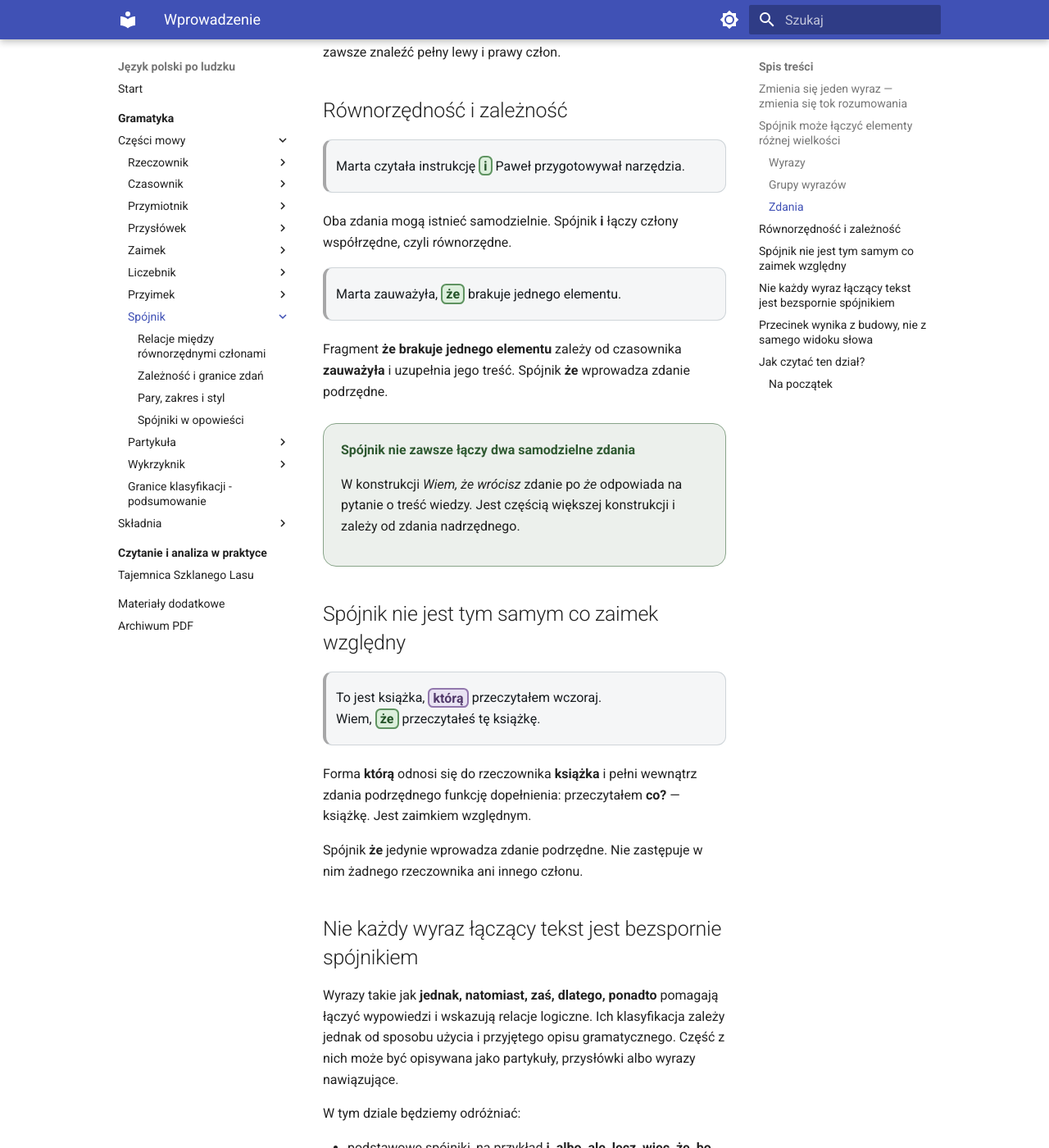
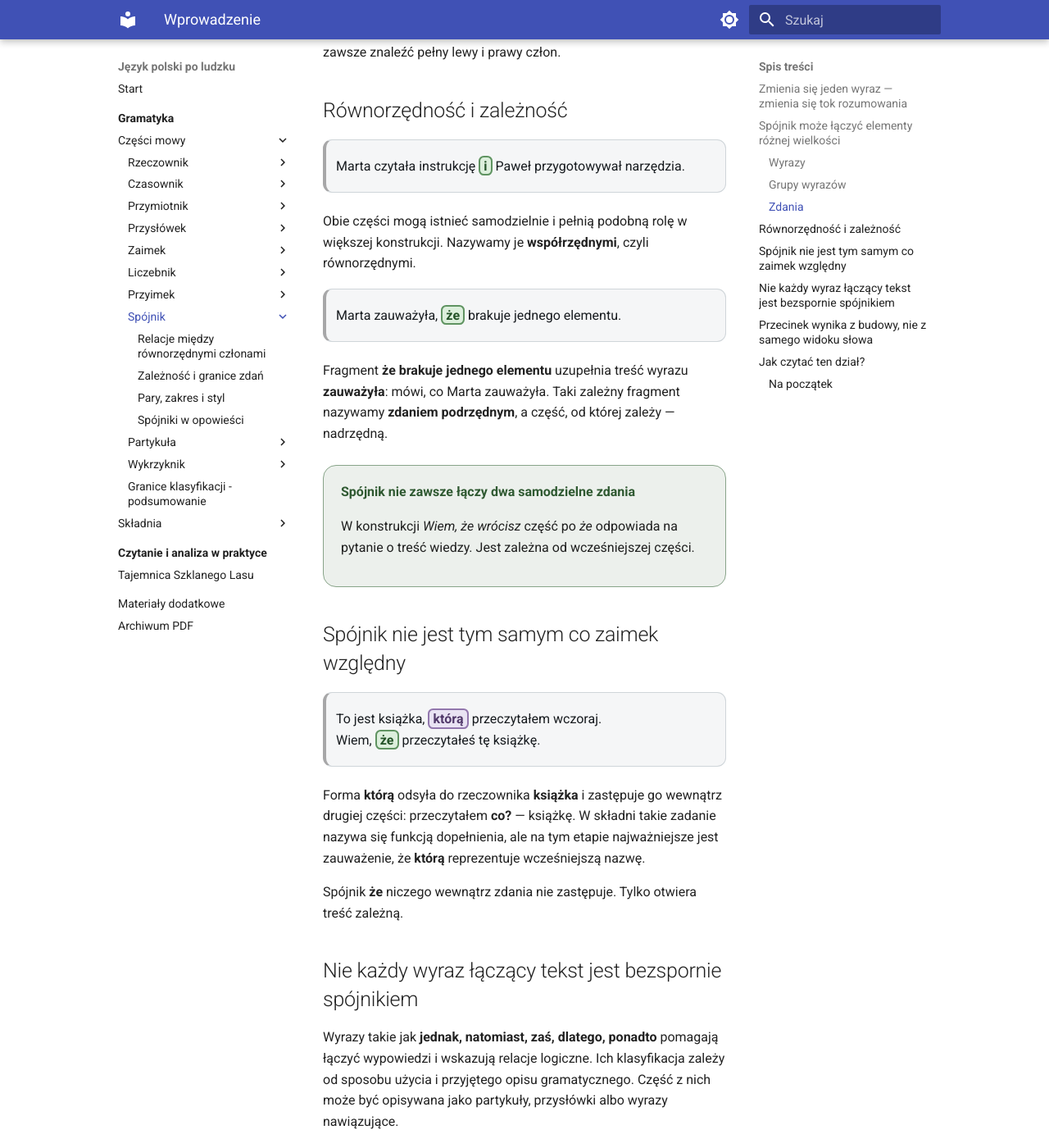
Before and after one commit to dchorazkiewicz/SP_JP, an MkDocs documentation site: the page built from docs/gramatyka/czesci-mowy/spojnik/index.md, in a window 1280 px wide and 1400 px high, scrolled down 1597 px. Shown: the whole window at 82% size. Built offline with MkDocs 1.6.1 and Material for MkDocs 9.7.7, drawn with Linux system fonts in a browser that asks for light colours; some of the changed text lies outside the part shown.

Commit message:
Usuń niewyjaśnione terminy składniowe z wprowadzenia do spójnika

```diff
--- a/docs/gramatyka/czesci-mowy/spojnik/index.md
+++ b/docs/gramatyka/czesci-mowy/spojnik/index.md
@@ -15,12 +15,12 @@
 > <span class="member-left">Marta wróciła do pracowni</span>, <span class="conj-focus">więc</span> <span class="member-right">dokończyła model</span>.
 > <span class="member-left">Marta wróciła do pracowni</span>, <span class="conj-focus">ponieważ</span> <span class="member-right">chciała dokończyć model</span>.
 
-W pierwszym zdaniu spójnik **i** dodaje drugą czynność. **Ale** wprowadza sprzeczność z oczekiwaniem. **Więc** przedstawia dokończenie modelu jako skutek powrotu. **Ponieważ** odwraca kierunek wyjaśnienia: drugie zdanie podaje przyczynę powrotu.
+W pierwszym zdaniu **i** dodaje drugą czynność. **Ale** wprowadza treść inną od oczekiwanej. **Więc** przedstawia dokończenie modelu jako skutek powrotu. **Ponieważ** odwraca kierunek wyjaśnienia: druga część podaje przyczynę powrotu.
 
 <div class="conjunction-concept">
   <span class="conjunction-concept__label">Pojęcie</span>
   <strong>Spójnik</strong>
-  <p>To nieodmienna część mowy służąca do łączenia elementów i wyrażania relacji między nimi. Sam spójnik nie jest zwykle osobnym członem zdania: nie zastępuje podmiotu, dopełnienia ani okolicznika.</p>
+  <p>To nieodmienna część mowy służąca do łączenia elementów i wyrażania relacji między nimi. Sam spójnik nie nazywa osoby, rzeczy, czynności ani okoliczności — jego podstawowym zadaniem jest łączenie treści.</p>
 </div>
 
 ## Spójnik może łączyć elementy różnej wielkości
@@ -46,15 +46,15 @@
 
 > Marta czytała instrukcję <span class="conj-focus">i</span> Paweł przygotowywał narzędzia.
 
-Oba zdania mogą istnieć samodzielnie. Spójnik **i** łączy człony współrzędne, czyli równorzędne.
+Obie części mogą istnieć samodzielnie i pełnią podobną rolę w większej konstrukcji. Nazywamy je **współrzędnymi**, czyli równorzędnymi.
 
 > Marta zauważyła, <span class="conj-focus">że</span> brakuje jednego elementu.
 
-Fragment **że brakuje jednego elementu** zależy od czasownika **zauważyła** i uzupełnia jego treść. Spójnik **że** wprowadza zdanie podrzędne.
+Fragment **że brakuje jednego elementu** uzupełnia treść wyrazu **zauważyła**: mówi, co Marta zauważyła. Taki zależny fragment nazywamy **zdaniem podrzędnym**, a część, od której zależy — nadrzędną.
 
 <div class="conjunction-checkpoint">
   <div class="conjunction-checkpoint__title">Spójnik nie zawsze łączy dwa samodzielne zdania</div>
-  <p>W konstrukcji <em>Wiem, że wrócisz</em> zdanie po <em>że</em> odpowiada na pytanie o treść wiedzy. Jest częścią większej konstrukcji i zależy od zdania nadrzędnego.</p>
+  <p>W konstrukcji <em>Wiem, że wrócisz</em> część po <em>że</em> odpowiada na pytanie o treść wiedzy. Jest zależna od wcześniejszej części.</p>
 </div>
 
 ## Spójnik nie jest tym samym co zaimek względny
@@ -62,13 +62,13 @@
 > To jest książka, <span class="relative-anchor">którą</span> przeczytałem wczoraj.
 > Wiem, <span class="conj-focus">że</span> przeczytałeś tę książkę.
 
-Forma **którą** odnosi się do rzeczownika **książka** i pełni wewnątrz zdania podrzędnego funkcję dopełnienia: przeczytałem **co?** — książkę. Jest zaimkiem względnym.
+Forma **którą** odsyła do rzeczownika **książka** i zastępuje go wewnątrz drugiej części: przeczytałem **co?** — książkę. W składni takie zadanie nazywa się funkcją dopełnienia, ale na tym etapie najważniejsze jest zauważenie, że **którą** reprezentuje wcześniejszą nazwę.
 
-Spójnik **że** jedynie wprowadza zdanie podrzędne. Nie zastępuje w nim żadnego rzeczownika ani innego członu.
+Spójnik **że** niczego wewnątrz zdania nie zastępuje. Tylko otwiera treść zależną.
 
 ## Nie każdy wyraz łączący tekst jest bezspornie spójnikiem
 
-Wyrazy takie jak **jednak, natomiast, zaś, dlatego, ponadto** pomagają łączyć wypowiedzi i wskazują relacje logiczne. Ich klasyfikacja zależy jednak od sposobu użycia i przyjętego opisu gramatycznego. Część z nich może być opisywana jako partykuły, przysłówki albo wyrazy nawiązujące.
+Wyrazy takie jak **jednak, natomiast, zaś, dlatego, ponadto** pomagają łączyć wypowiedzi i wskazują relacje logiczne. Ich klasyfikacja zależy od sposobu użycia i przyjętego opisu gramatycznego. Część z nich może być opisywana jako partykuły, przysłówki albo wyrazy nawiązujące.
 
 W tym dziale będziemy odróżniać:
 
@@ -82,17 +82,17 @@
 > Raport był krótki, <span class="conj-focus">ale</span> zawierał wszystkie wyniki.
 > Wiem, <span class="conj-focus">że</span> raport jest gotowy.
 
-Przed pojedynczym **i** zwykle nie stawiamy przecinka. Przed **ale** oraz przed zdaniem podrzędnym wprowadzonym przez **że** przecinek jest potrzebny.
+Przed pojedynczym **i** zwykle nie stawiamy przecinka. Przed **ale** oraz przed zależną częścią wprowadzoną przez **że** przecinek jest potrzebny.
 
-Jednak nawet przed **i** może pojawić się przecinek, gdy zamyka on wcześniejsze zdanie podrzędne:
+Nawet przed **i** może jednak pojawić się przecinek, gdy zamyka wcześniejszy fragment:
 
 > Dokument, <span class="relative-anchor">który przygotowała Marta</span>, <span class="conj-focus">i</span> wykres Pawła zostały wysłane rano.
 
-Przecinek przed **i** nie oddziela tu członów połączonych przez ten spójnik. Zamyka wtrącone zdanie **który przygotowała Marta**.
+Przecinek przed **i** nie oddziela elementów połączonych przez ten spójnik. Zamyka wtrąconą informację **który przygotowała Marta**.
 
 ## Jak czytać ten dział?
 
-Najpierw zobaczymy, jak spójniki współrzędne dodają, rozdzielają, przeciwstawiają i pokazują wynik. Następnie przeanalizujemy zdania podrzędne i zasadę oddzielania ich przecinkami. Później zajmiemy się spójnikami powtarzanymi, parami typu **nie tylko… lecz także…**, połączeniami wielowyrazowymi i stylem. Na końcu sprawdzimy, jak spójniki prowadzą tok pełnej opowieści.
+Najpierw zobaczymy, jak spójniki dodają, rozdzielają, przeciwstawiają i pokazują wynik. Następnie przeanalizujemy zależność między zdaniami i zasadę oddzielania ich przecinkami. Później zajmiemy się spójnikami powtarzanymi, parami typu **nie tylko… lecz także…**, połączeniami wielowyrazowymi i stylem. Na końcu sprawdzimy, jak spójniki prowadzą tok pełnej opowieści.
 
 <div class="topic-grid">
   <a class="topic-card topic-card--primary" href="wspolrzedne/"><span class="topic-number">01</span><strong>Relacje między równorzędnymi członami</strong><span>Dodawanie, wybór, przeciwstawienie, wynik i wyjaśnienie oraz przecinki przy spójnikach współrzędnych.</span></a>
@@ -106,10 +106,10 @@
 <ul>
   <li>Spójnik łączy wyrazy, grupy wyrazów albo zdania.</li>
   <li>Wybór spójnika zmienia relację logiczną między członami.</li>
-  <li>Spójniki współrzędne łączą człony równorzędne, a podrzędne wprowadzają człon zależny.</li>
-  <li>Spójnik zwykle nie pełni samodzielnej funkcji składniowej w zdaniu.</li>
-  <li>Zaimek względny, taki jak <em>który</em>, pełni funkcję wewnątrz zdania podrzędnego i nie jest spójnikiem.</li>
-  <li>O przecinku decyduje budowa całego zdania, a nie mechaniczne zapamiętanie jednego słowa.</li>
+  <li>Człony współrzędne są równorzędne, a zdanie podrzędne zależy od innej części.</li>
+  <li>Spójnik zwykle niczego wewnątrz połączonej treści nie zastępuje.</li>
+  <li>Zaimek względny, taki jak <em>który</em>, odsyła do wcześniejszej nazwy i pełni zadanie wewnątrz zdania zależnego.</li>
+  <li>O przecinku decyduje budowa całej wypowiedzi, a nie mechaniczne zapamiętanie jednego słowa.</li>
 </ul>
 </div>
 
```
